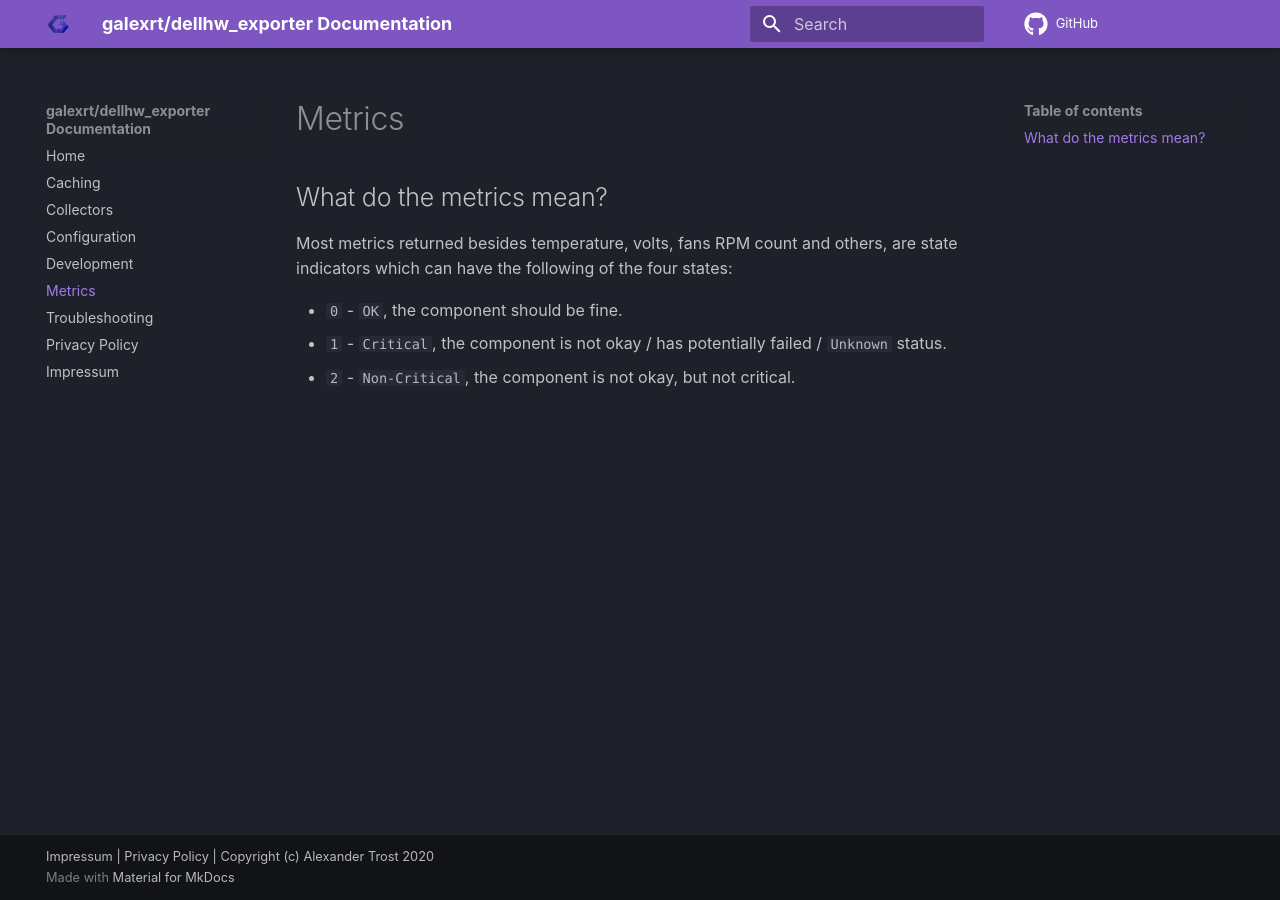
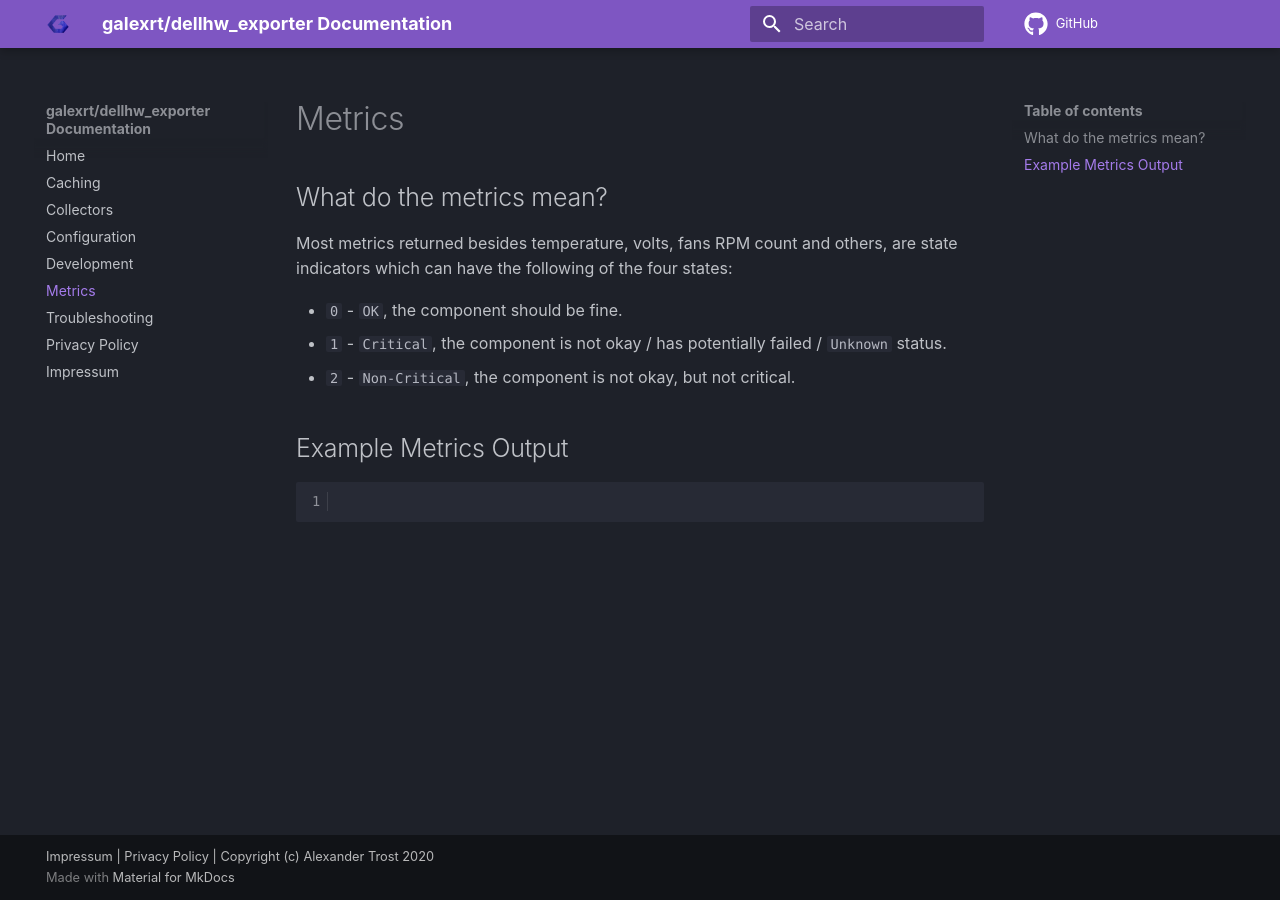
Before and after one commit to galexrt/dellhw_exporter, an MkDocs documentation site: the page built from docs/metrics.md, in a window 1280 px wide. Built offline with MkDocs 1.6.1 and Material for MkDocs 9.7.7, drawn with Linux system fonts in a browser that asks for light colours; comment, search, counter and statistics services are not loaded.

Commit message:
docs: added section for example metrics output
Signed-off-by: Alexander Trost <galexrt@googlemail.com>

````diff
--- a/docs/metrics.md
+++ b/docs/metrics.md
@@ -5,3 +5,9 @@ Most metrics returned besides temperature, volts, fans RPM count and others, are
 * `0` - `OK`, the component should be fine.
 * `1` - `Critical`, the component is not okay / has potentially failed / `Unknown` status.
 * `2` - `Non-Critical`, the component is not okay, but not critical.
+
+## Example Metrics Output
+
+```plain
+
+```
````
